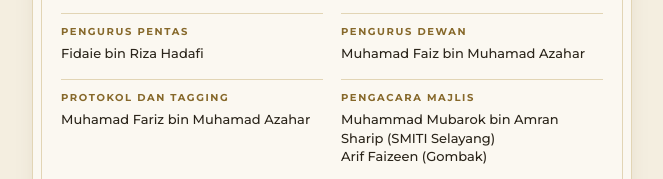
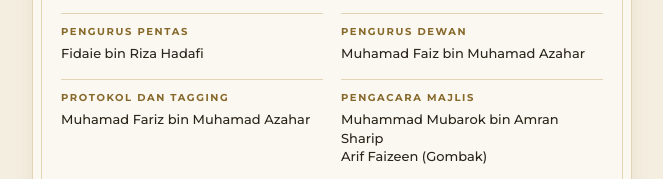
Before and after one commit to anwarnursi/buku-program-sedekad-sriti, a plain HTML site: page index.html in a window 1280 px wide. Shown: the part 5716-5895 px from the top of the page, without its empty margins (308-971 px from the left). Drawn offline with Linux system fonts and the light colour scheme.

Commit message:
Buang catatan SMITI Selayang pada nama pengacara
Co-Authored-By: Claude Opus 5.5 <noreply@anthropic.com>

```diff
--- a/index.html
+++ b/index.html
@@ -357,7 +357,7 @@ p{margin:0}
       <div><dt>Pengurus Pentas</dt><dd>Fidaie bin Riza Hadafi</dd></div>
       <div><dt>Pengurus Dewan</dt><dd>Muhamad Faiz bin Muhamad Azahar</dd></div>
       <div><dt>Protokol dan Tagging</dt><dd>Muhamad Fariz bin Muhamad Azahar</dd></div>
-      <div><dt>Pengacara Majlis</dt><dd>Muhammad Mubarok bin Amran Sharip (SMITI Selayang)<br>Arif Faizeen (Gombak)</dd></div>
+      <div><dt>Pengacara Majlis</dt><dd>Muhammad Mubarok bin Amran Sharip<br>Arif Faizeen (Gombak)</dd></div>
       <div><dt>Teknikal, IT dan Multimedia</dt><dd>Anwar Fitri bin Wan Ahmad Tarmizi<br>Mohd Razib bin Mohd Rosli<br>Ahmed Zahid bin Hasbullah</dd></div>
       <div><dt>Gimik</dt><dd>Muhammad Shahmi bin Mat Shukri</dd></div>
       <div><dt>Siaran Langsung</dt><dd>Mohd Khairul Yusri bin Mat Jusof (Gombak TV)</dd></div>
```
